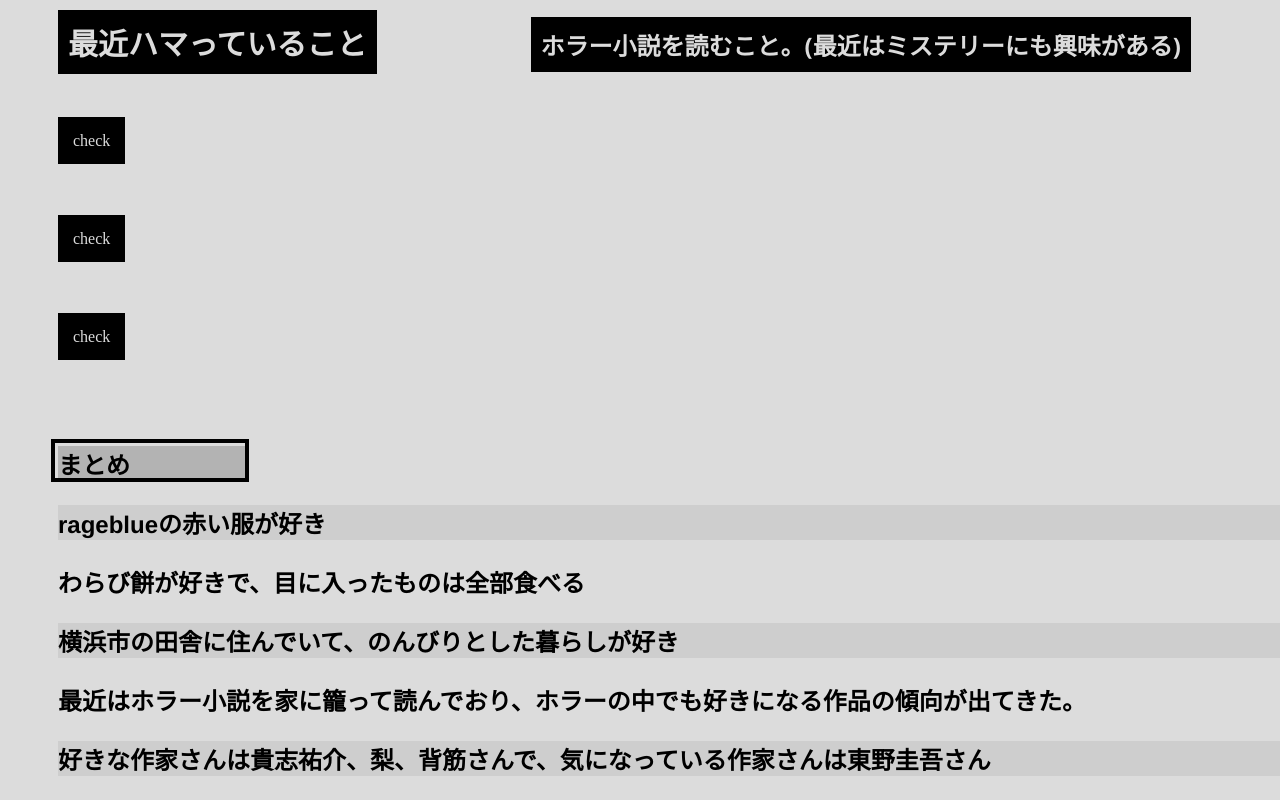
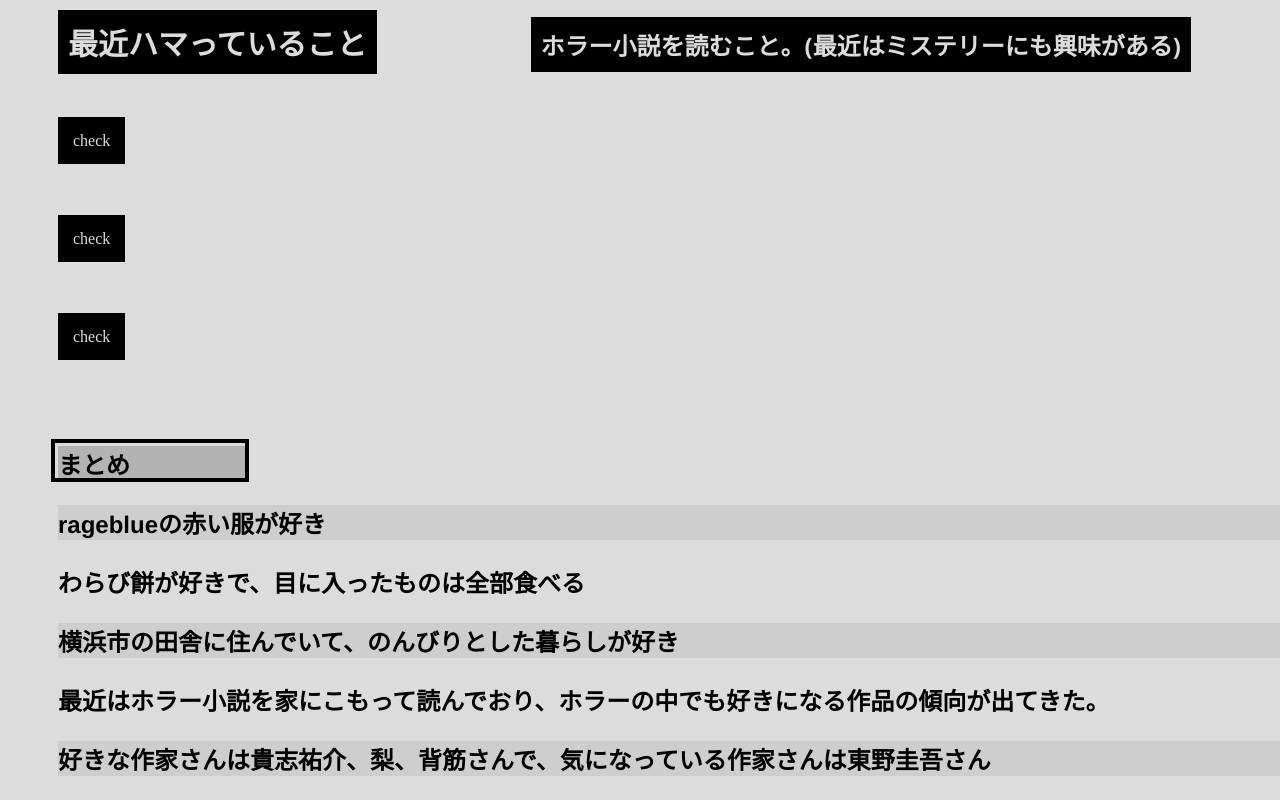
Before and after one commit to 23N3058/23N3058, a plain HTML site: page index.html in a window 1280 px wide. Shown: the part 1127-1927 px from the top of the page. Drawn offline with Linux system fonts and the light colour scheme.

Commit message:
23N3058_yusuke
私の自己紹介ページです。

```diff
--- a/index.html
+++ b/index.html
@@ -755,7 +755,7 @@
                 <p class="matome1">rageblueの赤い服が好き</p>
                 <p class="matome">わらび餅が好きで、目に入ったものは全部食べる</p>
                 <p class="matome1">横浜市の田舎に住んでいて、のんびりとした暮らしが好き</p>
-                <p class="matome">最近はホラー小説を家に籠って読んでおり、ホラーの中でも好きになる作品の傾向が出てきた。</p>
+                <p class="matome">最近はホラー小説を家にこもって読んでおり、ホラーの中でも好きになる作品の傾向が出てきた。</p>
                 <p class="matome1">好きな作家さんは貴志祐介、梨、背筋さんで、気になっている作家さんは東野圭吾さん</p>
                </div></div>
 
```
